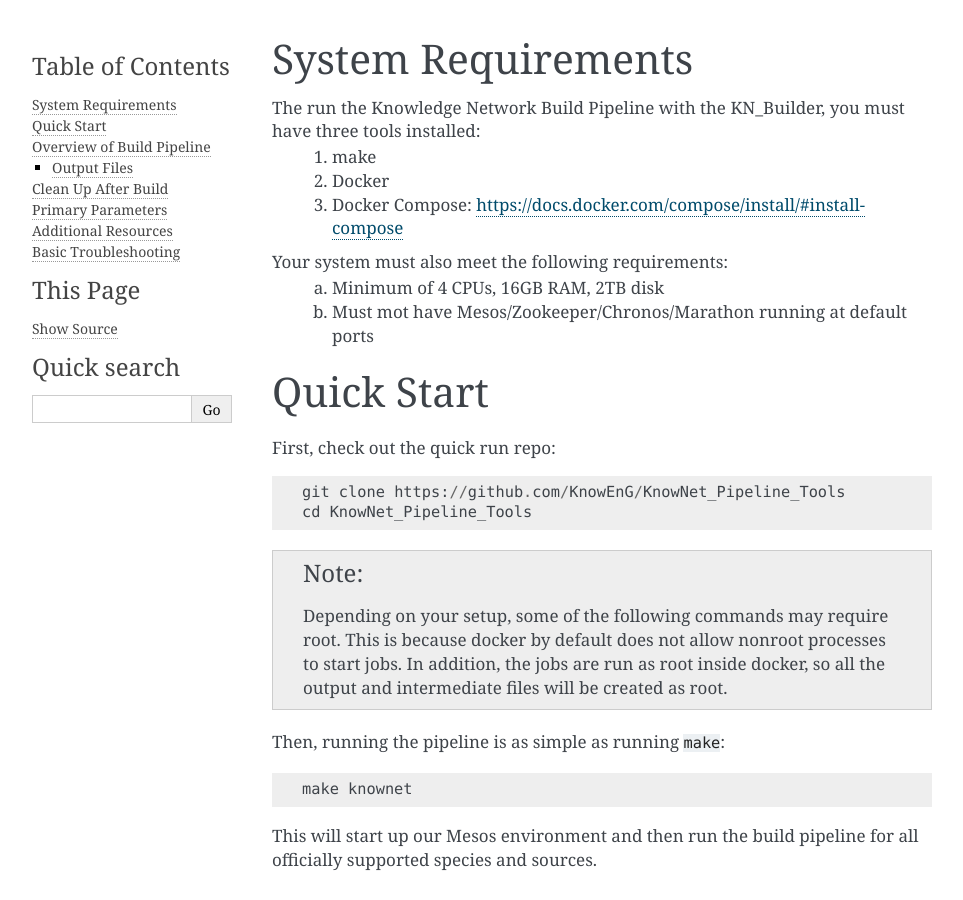
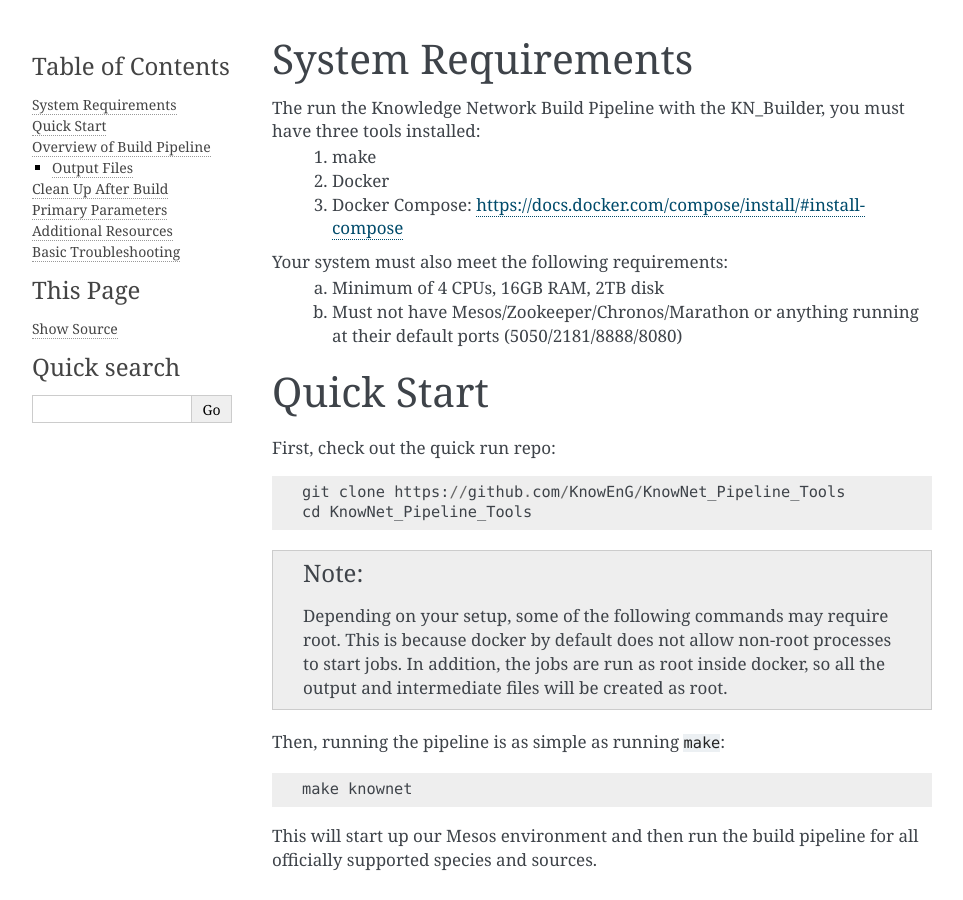
Before and after one commit to KnowEnG/KN_Builder, a Sphinx documentation site: the page built from docs/readme.rst, in a window 1280 px wide and 900 px high. Shown: the whole window, without its empty margins (148-1111 px from the left). Built offline with Sphinx 7.4.7, drawn with Linux system fonts in a browser that asks for light colours.

Commit message:
add default ports

```diff
--- a/docs/readme.rst
+++ b/docs/readme.rst
@@ -8,7 +8,7 @@
 
 Your system must also meet the following requirements:
     a) Minimum of 4 CPUs, 16GB RAM, 2TB disk
-    b) Must mot have Mesos/Zookeeper/Chronos/Marathon running at default ports
+    b) Must not have Mesos/Zookeeper/Chronos/Marathon or anything running at their default ports (5050/2181/8888/8080)
 
 Quick Start
 ===========
@@ -20,7 +20,7 @@
     git clone https://github.com/KnowEnG/KnowNet_Pipeline_Tools
     cd KnowNet_Pipeline_Tools
 
-.. note:: Depending on your setup, some of the following commands may require root. This is because docker by default does not allow nonroot processes to start jobs.  In addition, the jobs are run as root inside docker, so all the output and intermediate files will be created as root.
+.. note:: Depending on your setup, some of the following commands may require root. This is because docker by default does not allow non-root processes to start jobs.  In addition, the jobs are run as root inside docker, so all the output and intermediate files will be created as root.
 
 Then, running the pipeline is as simple as running :code:`make`:
 
```
